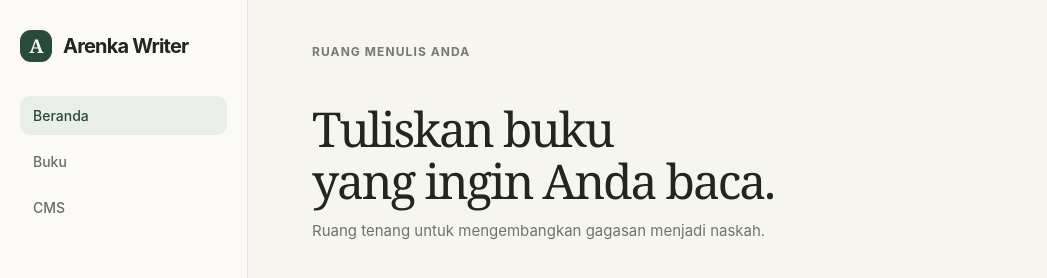
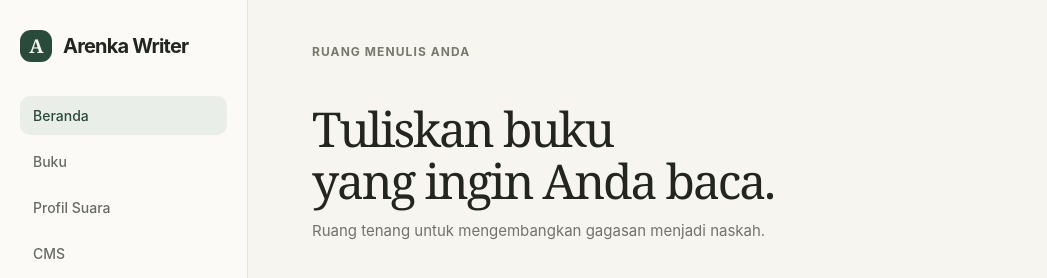
Before and after one commit to restupambudi99/arenka-writer, an Astro site: page / in a window 1280 px wide. Shown: the top 278 px of the page, without its empty margins (0-1047 px from the left). Built offline with nearby package versions, Linux system fonts and the light colour scheme; Astro itself is replaced by a stand-in of ours.

Commit message:
Add versioned voice profiles: src/pages/index.astro

```diff
--- a/src/pages/index.astro
+++ b/src/pages/index.astro
@@ -63,6 +63,7 @@ const stageLabel: Record<string, string> = {
         <nav aria-label="Navigasi utama">
           <a href="/" aria-current="page">Beranda</a>
           <a href="/?status=active#books">Buku</a>
+          <a href="/voices">Profil Suara</a>
           <a href="/_emdash/admin">CMS</a>
         </nav>
         <p class="side-note">Ruang kerja untuk menyusun buku, satu bagian demi satu bagian.</p>
```
